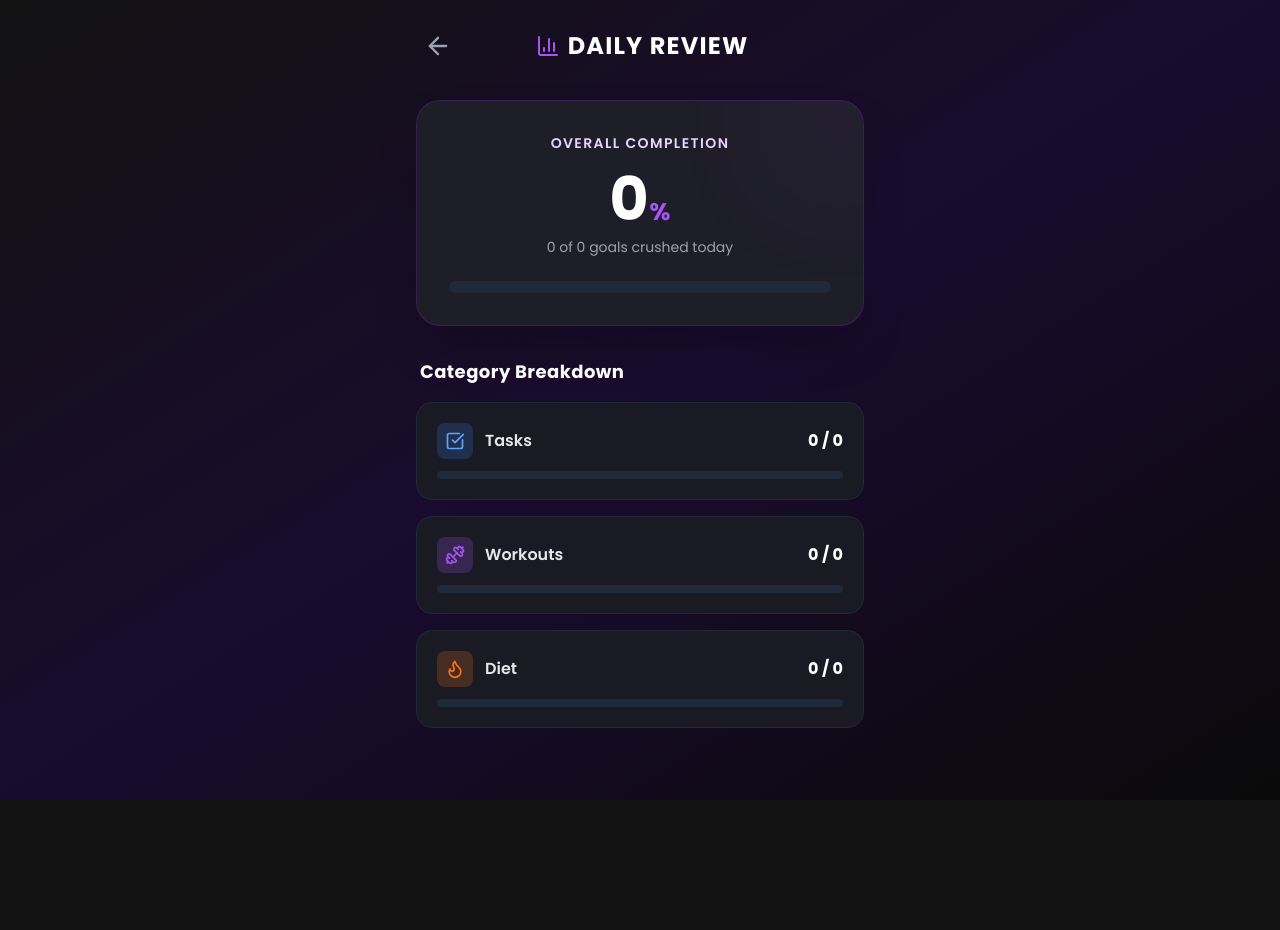
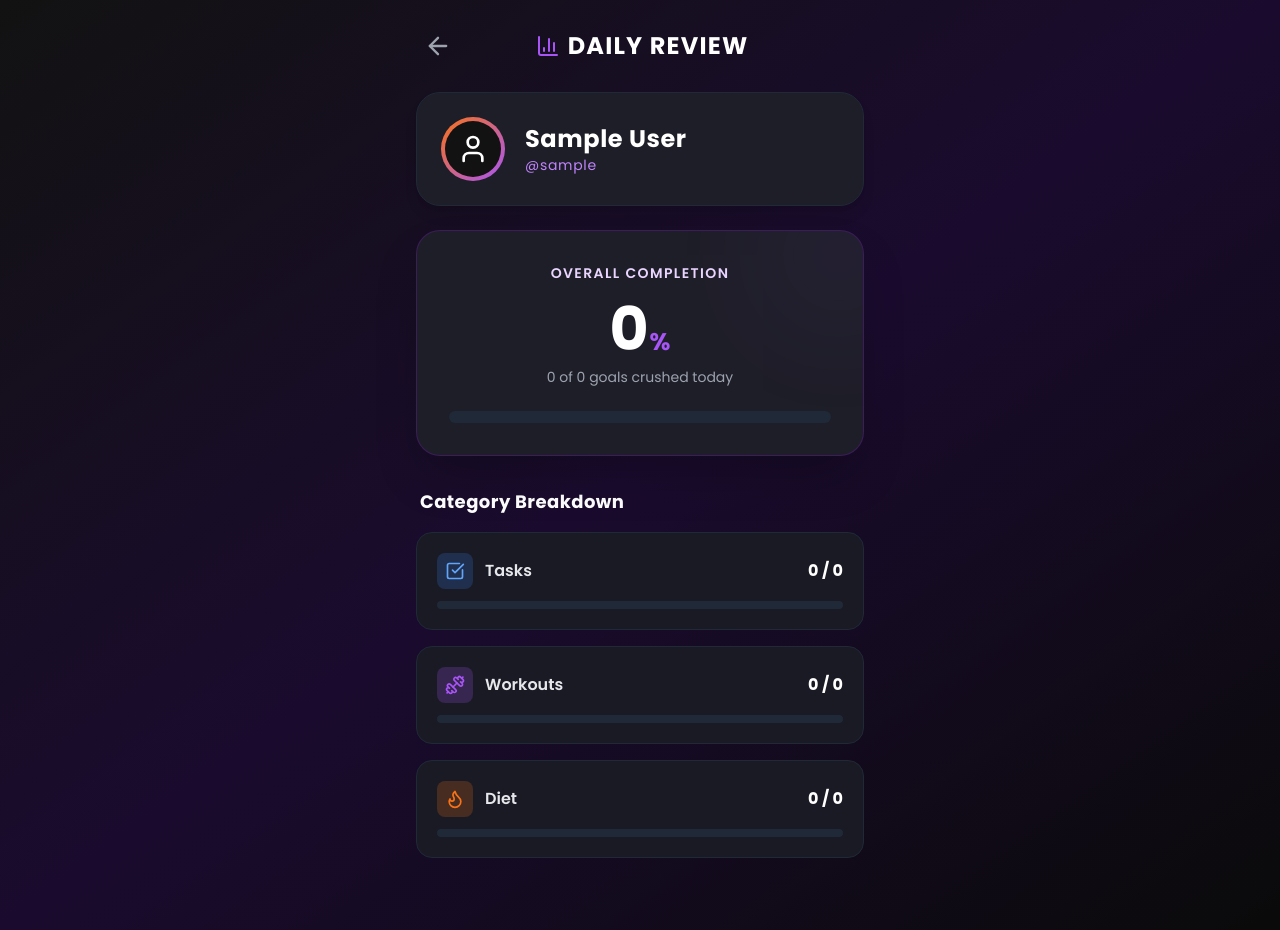
Before and after one commit to tejasretharekar/FocusTrack, a React app in the folder frontend/: page /dashboard in a window 1280 px wide. Before the commit the page ends 800 px from the top, so only its background shows below. Built offline with nearby package versions, Linux system fonts and the light colour scheme; no server answers; sample sign-in values are in the browser's storage; the HTML template or start-up script is replaced by a standard one.

Commit message:
email to username, and dashboard updated to show email instead of username. Also, the User model and authController have been updated to reflect this change.

```diff
--- a/frontend/src/pages/Auth.jsx
+++ b/frontend/src/pages/Auth.jsx
@@ -1,7 +1,7 @@
 // frontend/src/pages/Auth.jsx
 import { useState } from 'react';
 import { useNavigate } from 'react-router-dom';
-import { Brain, Mail, Lock, User, ArrowRight } from 'lucide-react';
+import { Brain, AtSign, Lock, User, ArrowRight } from 'lucide-react';
 
 const API_URL = `${import.meta.env.VITE_API_BASE_URL}/api`;
 
@@ -11,7 +11,7 @@ export default function Auth() {
   const [error, setError] = useState('');
   const [formData, setFormData] = useState({
     name: '',
-    email: '',
+    username: '',
     password: ''
   });
 
@@ -21,7 +21,7 @@ export default function Auth() {
 
     const endpoint = isLogin ? '/auth/login' : '/auth/register';
     const payload = isLogin
-      ? { email: formData.email, password: formData.password }
+      ? { username: formData.username, password: formData.password }
       : formData;
 
     try {
@@ -35,8 +35,7 @@ export default function Auth() {
 
       if (response.ok) {
         localStorage.setItem('token', data.token);
-        localStorage.setItem('user', JSON.stringify({ id: data._id, name: data.name, role: data.role }));
-        navigate('/');
+        localStorage.setItem('user', JSON.stringify({ id: data._id, name: data.name, username: data.username, role: data.role })); navigate('/');
       } else {
         setError(data.message || 'Authentication failed');
       }
@@ -78,17 +77,17 @@ export default function Auth() {
               <User className="absolute left-4 top-3.5 text-gray-500" size={20} />
               <input
                 type="text" required placeholder="Full Name"
-                value={formData.name} onChange={(e) => setFormData({...formData, name: e.target.value})}
+                value={formData.name} onChange={(e) => setFormData({ ...formData, name: e.target.value })}
                 className="w-full bg-[#121212] text-white pl-12 pr-4 py-3 rounded-xl border border-gray-700 focus:outline-none focus:border-purple-500 transition-colors"
               />
             </div>
           )}
 
           <div className="relative">
-            <Mail className="absolute left-4 top-3.5 text-gray-500" size={20} />
+            <AtSign className="absolute left-4 top-3.5 text-gray-500" size={20} />
             <input
-              type="email" required placeholder="Email Address"
-              value={formData.email} onChange={(e) => setFormData({...formData, email: e.target.value})}
+              type="username" required placeholder="Username"
+              value={formData.username} onChange={(e) => setFormData({ ...formData, username: e.target.value })}
               className="w-full bg-[#121212] text-white pl-12 pr-4 py-3 rounded-xl border border-gray-700 focus:outline-none focus:border-purple-500 transition-colors"
             />
           </div>
@@ -97,7 +96,7 @@ export default function Auth() {
             <Lock className="absolute left-4 top-3.5 text-gray-500" size={20} />
             <input
               type="password" required placeholder="Password"
-              value={formData.password} onChange={(e) => setFormData({...formData, password: e.target.value})}
+              value={formData.password} onChange={(e) => setFormData({ ...formData, password: e.target.value })}
               className="w-full bg-[#121212] text-white pl-12 pr-4 py-3 rounded-xl border border-gray-700 focus:outline-none focus:border-purple-500 transition-colors"
             />
           </div>
--- a/frontend/src/pages/Dashboard.jsx
+++ b/frontend/src/pages/Dashboard.jsx
@@ -1,7 +1,7 @@
 // frontend/src/pages/Dashboard.jsx
 import { useState, useEffect } from 'react';
 import { useNavigate } from 'react-router-dom';
-import { ArrowLeft, BarChart3, CheckSquare, Flame, Dumbbell } from 'lucide-react';
+import { ArrowLeft, BarChart3, CheckSquare, Flame, Dumbbell, User } from 'lucide-react'; // Added User icon
 
 const API_URL = `${import.meta.env.VITE_API_BASE_URL}/api`;
 
@@ -15,6 +15,9 @@ export default function Dashboard() {
   const [isLoading, setIsLoading] = useState(true);
 
   const token = localStorage.getItem('token');
+
+  // 1. Safely parse user data from localStorage
+  const user = JSON.parse(localStorage.getItem('user') || '{}');
 
   useEffect(() => {
     const fetchStats = async () => {
@@ -50,7 +53,7 @@ export default function Dashboard() {
 
   return (
     <div className="min-h-screen w-full bg-gradient-to-br from-[#121212] via-[#1a0b2e] to-[#0a0a0a] flex flex-col items-center p-4 md:p-6 overflow-x-hidden box-border">
-      <div className="w-full max-w-md flex items-center justify-between mb-8 mt-2 md:mt-0">
+      <div className="w-full max-w-md flex items-center justify-between mb-6 mt-2 md:mt-0">
         <button onClick={() => navigate('/')} className="text-gray-400 hover:text-white transition p-2">
           <ArrowLeft size={28} />
         </button>
@@ -61,8 +64,22 @@ export default function Dashboard() {
       </div>
 
       <div className="w-full max-w-md flex-1 flex flex-col pb-12">
+
+        {/* 2. User Profile Header added here */}
+        <div className="bg-[#1e1e28] border border-gray-800 rounded-3xl p-6 mb-6 flex items-center space-x-5 shadow-lg">
+          <div className="bg-gradient-to-br from-orange-500 to-purple-500 p-1 rounded-full">
+            <div className="bg-[#121212] p-3 rounded-full">
+              <User size={32} className="text-white" />
+            </div>
+          </div>
+          <div>
+            <h2 className="text-2xl font-black text-white tracking-wide">{user.name || 'User'}</h2>
+            <p className="text-purple-400 font-medium tracking-wider text-sm">@{user.username || 'username'}</p>
+          </div>
+        </div>
+
         {isLoading ? (
-          <div className="flex-1 flex justify-center items-center">
+          <div className="flex-1 flex justify-center items-center mt-12">
             <div className="w-10 h-10 border-4 border-purple-500 border-t-transparent rounded-full animate-spin"></div>
           </div>
         ) : (
```
Also changed, not shown: 2 other files (tests, documents, lock files or other folders).
